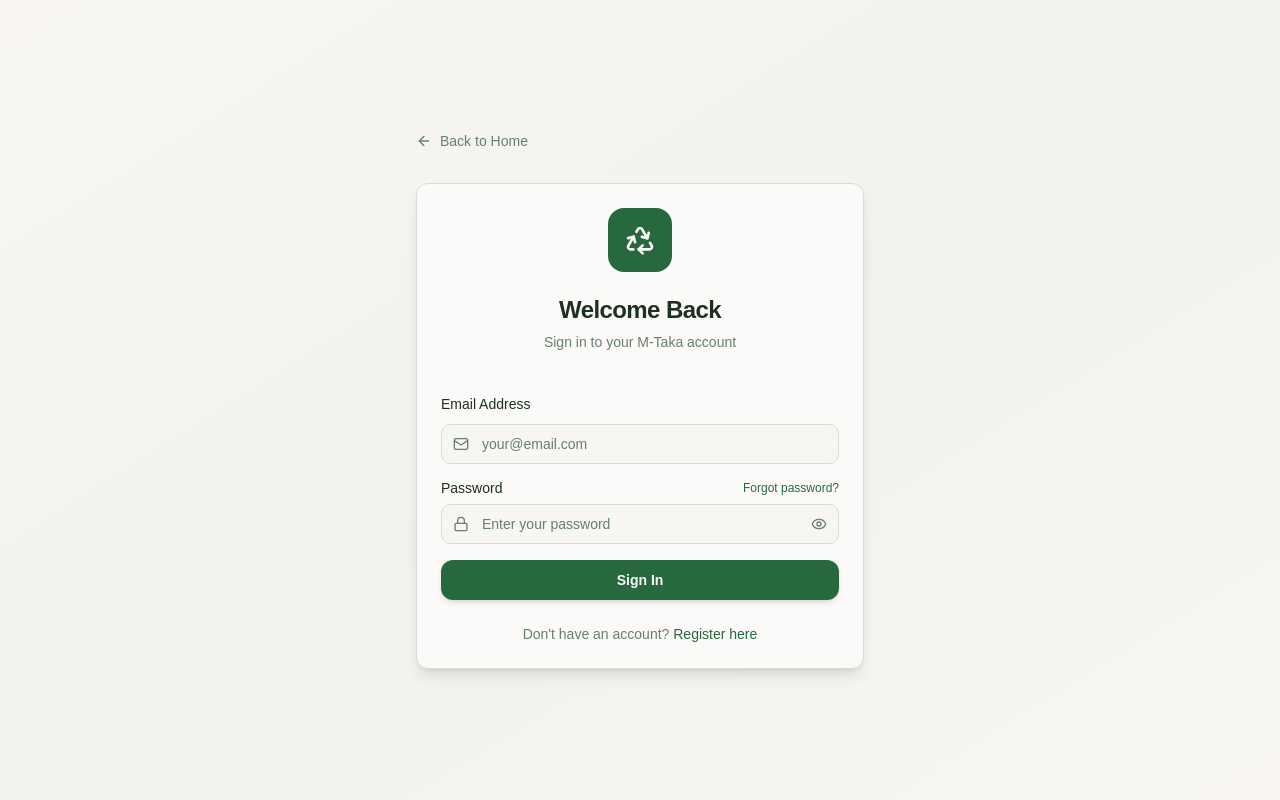
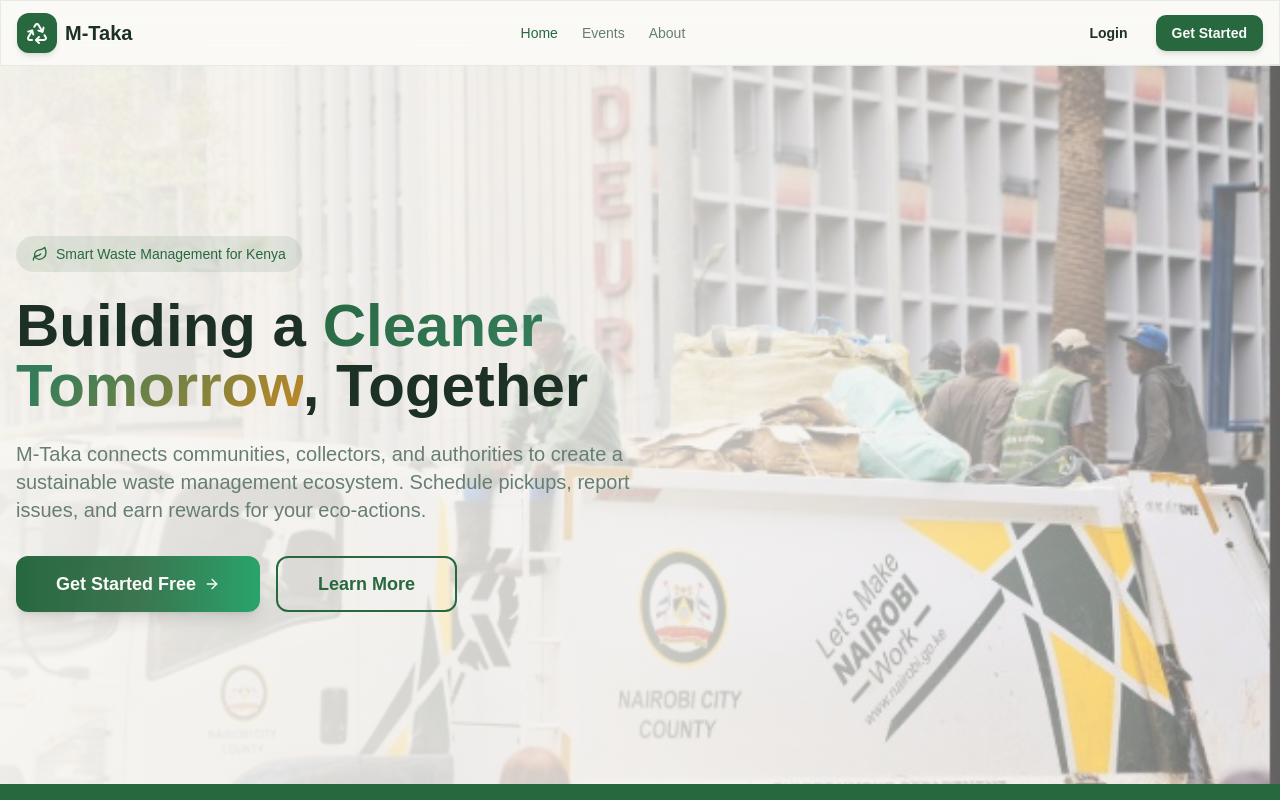
Before and after one commit to FrankNdemo/clean-kenya-connect, a React (Vite) app in the folder mtaka-frontend/: page /login in a window 1280 px wide. Before the commit this address led to /login#/login. Shown: the top 800 px of the page. Built offline with nearby package versions, Linux system fonts and the light colour scheme; no server answers.

Commit message:
updated config

```diff
--- a/mtaka-frontend/src/App.tsx
+++ b/mtaka-frontend/src/App.tsx
@@ -87,6 +87,10 @@
 
 function RootRoute() {
   const { user, isLoading } = useAuth();
+
+  if (!isStandaloneAppMode()) {
+    return <LandingPage />;
+  }
 
   if (isLoading) {
     return <FullScreenLoader />;
```
Also changed, not shown: mtaka-frontend/public/manifest.webmanifest.
